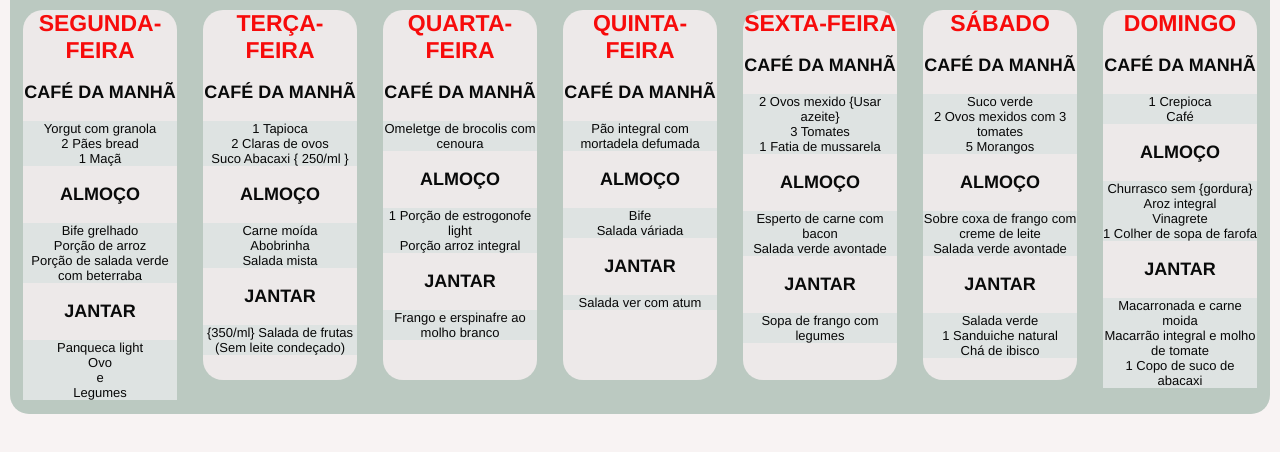
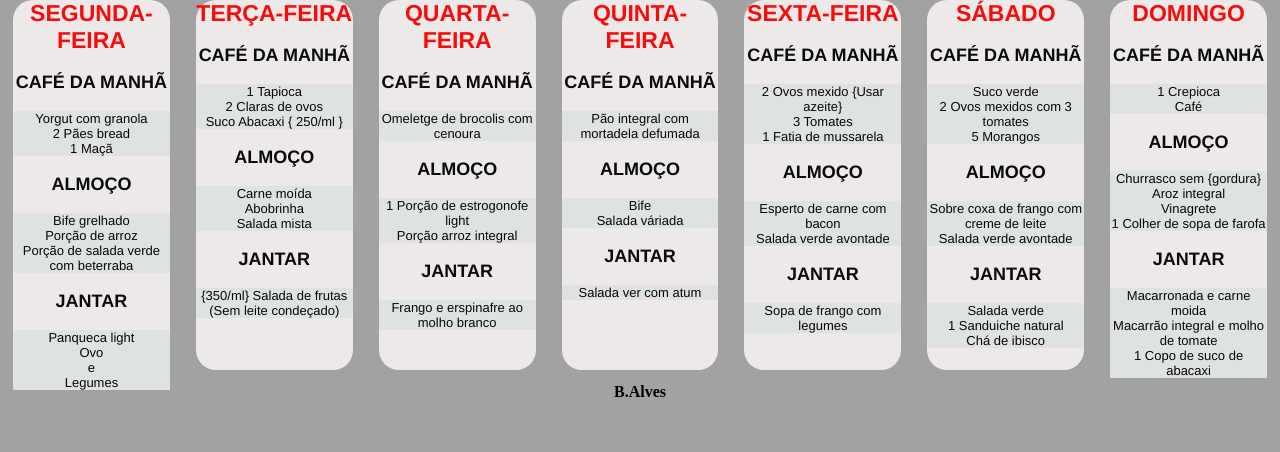
Before and after one commit to Barros28/joyce, a plain HTML site: page index.html in a window 1280 px wide. Shown: the part 176-628 px from the top of the page. Drawn offline with Linux system fonts and the light colour scheme.

Commit message:
Alterando arquivo

```diff
--- a/index.html
+++ b/index.html
@@ -9,7 +9,6 @@
 </head>
 <body class="menu">
 
-   <div class="container">
      <h1 class="logo">Dieta</h1>
      <div class="texto"><h1><strong>Suck it up. E um dia você não terá que engolir isso. Vou vencê-la. Vou treinar mais forte. Vou comer mais limpo. ...</strong></h1></div>
 
@@ -183,7 +182,6 @@
 
 </ul>
 
-</div>
-
+<span><strong>B.Alves</strong></span>
 </body>
 </html>
--- a/style.css
+++ b/style.css
@@ -10,12 +10,7 @@ html, body, figure, img, div, section, article, input, button, textarea, p, h1,
   }
   .menu{
     text-align: center;
-    background-color: rgb(248, 243, 243);
-}.container{
-    margin: 10px;
-    height: 580px;
-    border-radius: 19px;
-    background-color: rgb(187, 201, 193);
+    background-color: rgb(162, 162, 162);
 }
 .logo{
     font-size: 100px;
```
